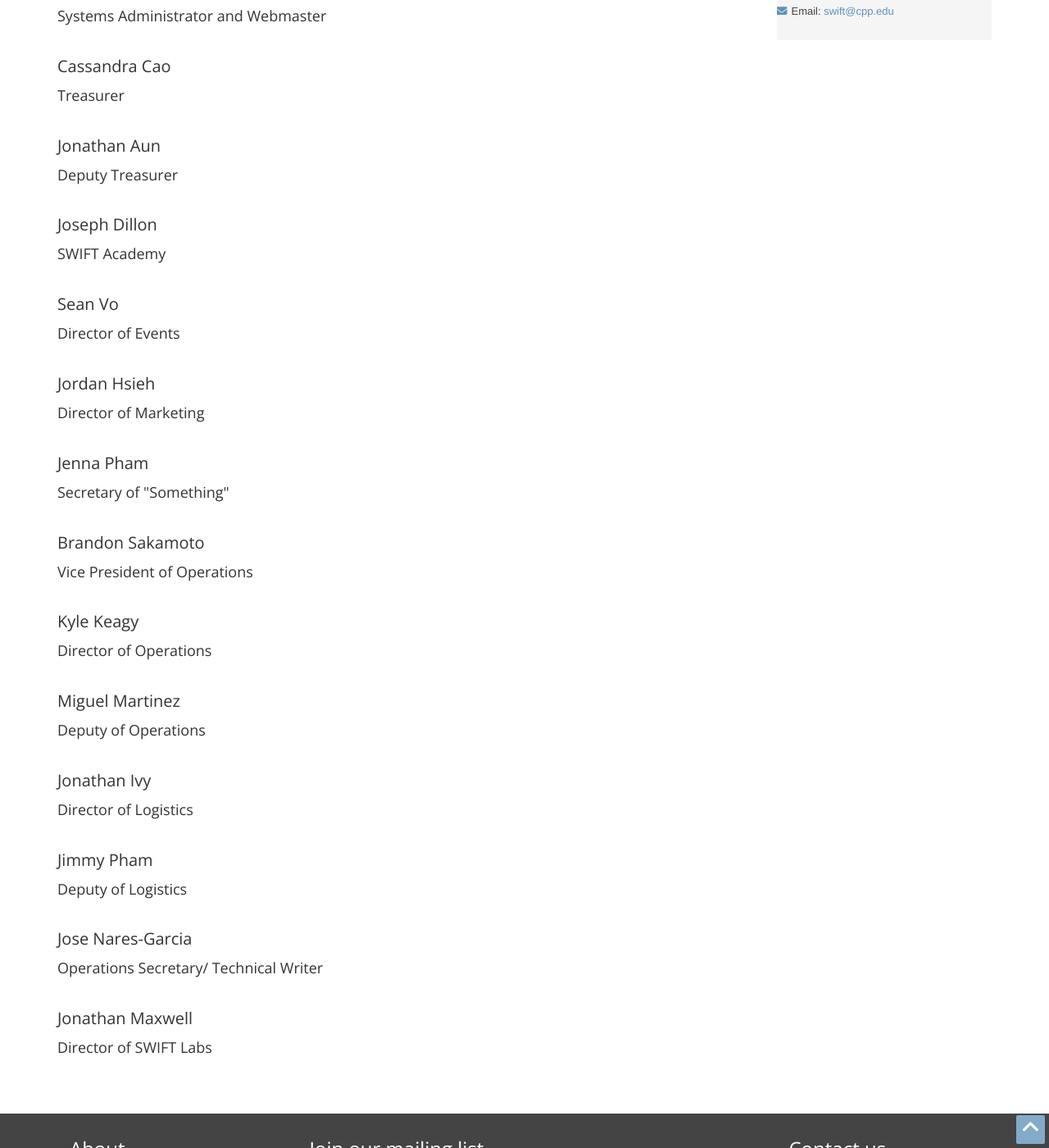
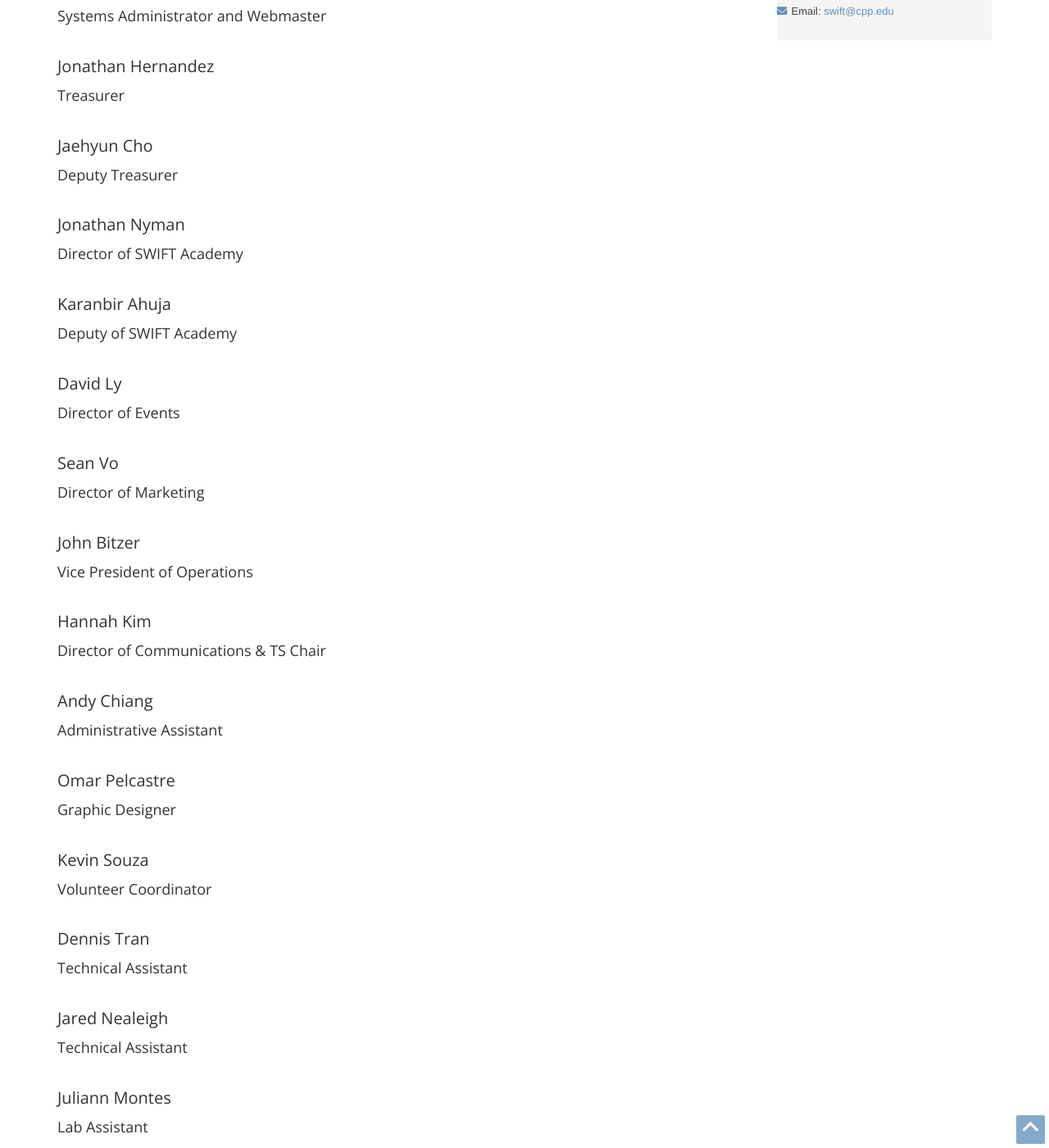
Before and after one commit to CalPolySWIFT/SWIFT-Static-Site, a Jekyll site: the page built from _pages/eboard.html, in a window 1280 px wide and 1400 px high, scrolled down 746 px. Shown: the whole window at 82% size. Built offline with Jekyll 4.4.1, drawn with Linux system fonts in a browser that asks for light colours; nearby versions of some CDN libraries; some web fonts are replaced; some of the changed text lies outside the part shown.

Commit message:
Update eboard list
Updated the eboard list of current eboard.

```diff
--- a/_pages/eboard.html
+++ b/_pages/eboard.html
@@ -19,19 +19,19 @@ layout: layout
                 <div class="team-wrapper col-md-8 col-sm-7">
                     <div class="row page-row">
                         <div class="details col-md-9 col-sm-8 col-xs-6">
-                            <h3 class="title">Benjamin Dillon</h3>
+                            <h3 class="title">Jenna Pham</h3>
                             <h4>President</h4>
                         </div>
                     </div>
                     <div class="row page-row">
                         <div class="details col-md-9 col-sm-8 col-xs-6">
-                            <h3 class="title">Laura Menchen</h3>
+                            <h3 class="title">Joseph Dillon</h3>
                             <h4>Executive Vice President</h4>
                         </div>
                     </div>
                     <div class="row page-row">
                         <div class="details col-md-9 col-sm-8 col-xs-6">
-                            <h3 class="title">Aina Tamayo</h3>
+                            <h3 class="title">Brandon Sakamoto</h3>
                             <h4>CCDC</h4>
                         </div>
                     </div>
@@ -43,80 +43,92 @@ layout: layout
                     </div>
                     <div class="row page-row">
                         <div class="details col-md-9 col-sm-8 col-xs-6">
-                            <h3 class="title">Cassandra Cao</h3>
+                            <h3 class="title">Jonathan Hernandez</h3>
                             <h4>Treasurer</h4>
                         </div>
                     </div>
                     <div class="row page-row">
                         <div class="details col-md-9 col-sm-8 col-xs-6">
-                            <h3 class="title">Jonathan Aun</h3>
+                            <h3 class="title">Jaehyun Cho</h3>
                             <h4>Deputy Treasurer</h4>
                         </div>
                     </div>
                     <div class="row page-row">
                         <div class="details col-md-9 col-sm-8 col-xs-6">
-                            <h3 class="title">Joseph Dillon</h3>
-                            <h4>SWIFT Academy</h4>
+                            <h3 class="title">Jonathan Nyman</h3>
+                            <h4>Director of SWIFT Academy</h4>
+                        </div>
+                    </div>
+                    <div class="row page-row">
+                        <div class="details col-md-9 col-sm-8 col-xs-6">
+                            <h3 class="title">Karanbir Ahuja</h3>
+                            <h4>Deputy of SWIFT Academy</h4>
+                        </div>
+                    </div>
+                    <div class="row page-row">
+                        <div class="details col-md-9 col-sm-8 col-xs-6">
+                            <h3 class="title">David Ly</h3>
+                            <h4>Director of Events</h4>
                         </div>
                     </div>
                     <div class="row page-row">
                         <div class="details col-md-9 col-sm-8 col-xs-6">
                             <h3 class="title">Sean Vo</h3>
-                            <h4>Director of Events</h4>
-                        </div>
-                    </div>
-                    <div class="row page-row">
-                        <div class="details col-md-9 col-sm-8 col-xs-6">
-                            <h3 class="title">Jordan Hsieh</h3>
                             <h4>Director of Marketing</h4>
                         </div>
                     </div>
                     <div class="row page-row">
                         <div class="details col-md-9 col-sm-8 col-xs-6">
-                            <h3 class="title">Jenna Pham</h3>
-                            <h4>Secretary of "Something"</h4>
-                        </div>
-                    </div>
-                    <div class="row page-row">
-                        <div class="details col-md-9 col-sm-8 col-xs-6">
-                            <h3 class="title">Brandon Sakamoto</h3>
+                            <h3 class="title">John Bitzer</h3>
                             <h4>Vice President of Operations</h4>
                         </div>
                     </div>
                     <div class="row page-row">
                         <div class="details col-md-9 col-sm-8 col-xs-6">
-                            <h3 class="title">Kyle Keagy</h3>
-                            <h4>Director of Operations</h4>
+                            <h3 class="title">Hannah Kim</h3>
+                            <h4>Director of Communications & TS Chair</h4>
                         </div>
                     </div>
                     <div class="row page-row">
                         <div class="details col-md-9 col-sm-8 col-xs-6">
-                            <h3 class="title">Miguel Martinez</h3>
-                            <h4>Deputy of Operations</h4>
+                            <h3 class="title">Andy Chiang</h3>
+                            <h4>Administrative Assistant</h4>
                         </div>
                     </div>
                     <div class="row page-row">
                         <div class="details col-md-9 col-sm-8 col-xs-6">
-                            <h3 class="title">Jonathan Ivy</h3>
-                            <h4>Director of Logistics</h4>
+                            <h3 class="title">Omar Pelcastre</h3>
+                            <h4>Graphic Designer</h4>
                         </div>
                     </div>
                     <div class="row page-row">
                         <div class="details col-md-9 col-sm-8 col-xs-6">
-                            <h3 class="title">Jimmy Pham</h3>
-                            <h4>Deputy of Logistics</h4>
+                            <h3 class="title">Kevin Souza</h3>
+                            <h4>Volunteer Coordinator</h4>
                         </div>
                     </div>
                     <div class="row page-row">
                         <div class="details col-md-9 col-sm-8 col-xs-6">
-                            <h3 class="title">Jose Nares-Garcia</h3>
-                            <h4>Operations Secretary/ Technical Writer</h4>
+                            <h3 class="title">Dennis Tran</h3>
+                            <h4>Technical Assistant</h4>
                         </div>
                     </div>
                     <div class="row page-row">
                         <div class="details col-md-9 col-sm-8 col-xs-6">
-                            <h3 class="title">Jonathan Maxwell</h3>
-                            <h4>Director of SWIFT Labs</h4>
+                            <h3 class="title">Jared Nealeigh</h3>
+                            <h4>Technical Assistant</h4>
+                        </div>
+                    </div>
+                    <div class="row page-row">
+                        <div class="details col-md-9 col-sm-8 col-xs-6">
+                            <h3 class="title">Juliann Montes</h3>
+                            <h4>Lab Assistant</h4>
+                        </div>
+                    </div>
+                    <div class="row page-row">
+                        <div class="details col-md-9 col-sm-8 col-xs-6">
+                            <h3 class="title">Judith Cruz</h3>
+                            <h4>Lab Assistant</h4>
                         </div>
                     </div>
                 </div>
```
